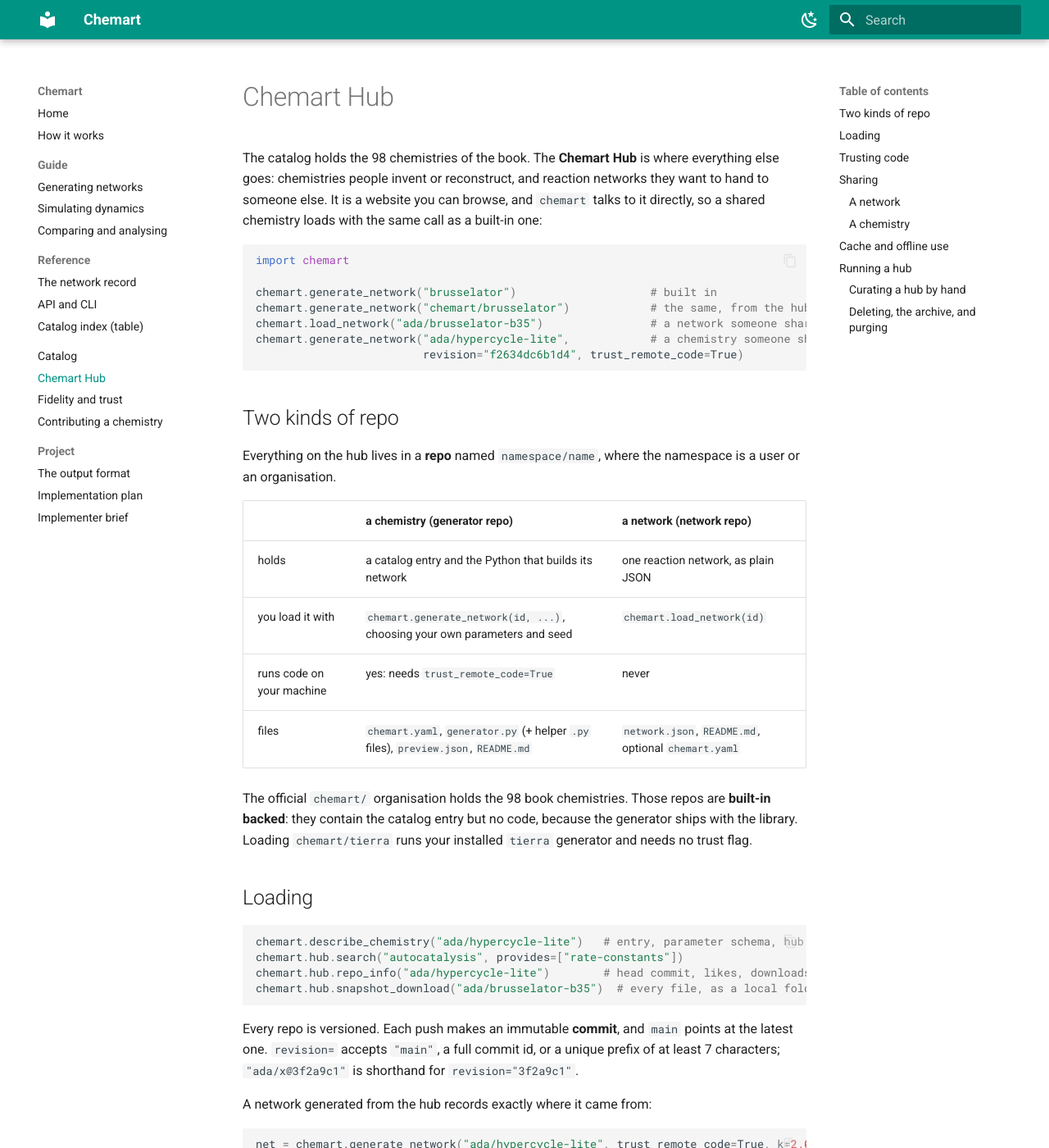
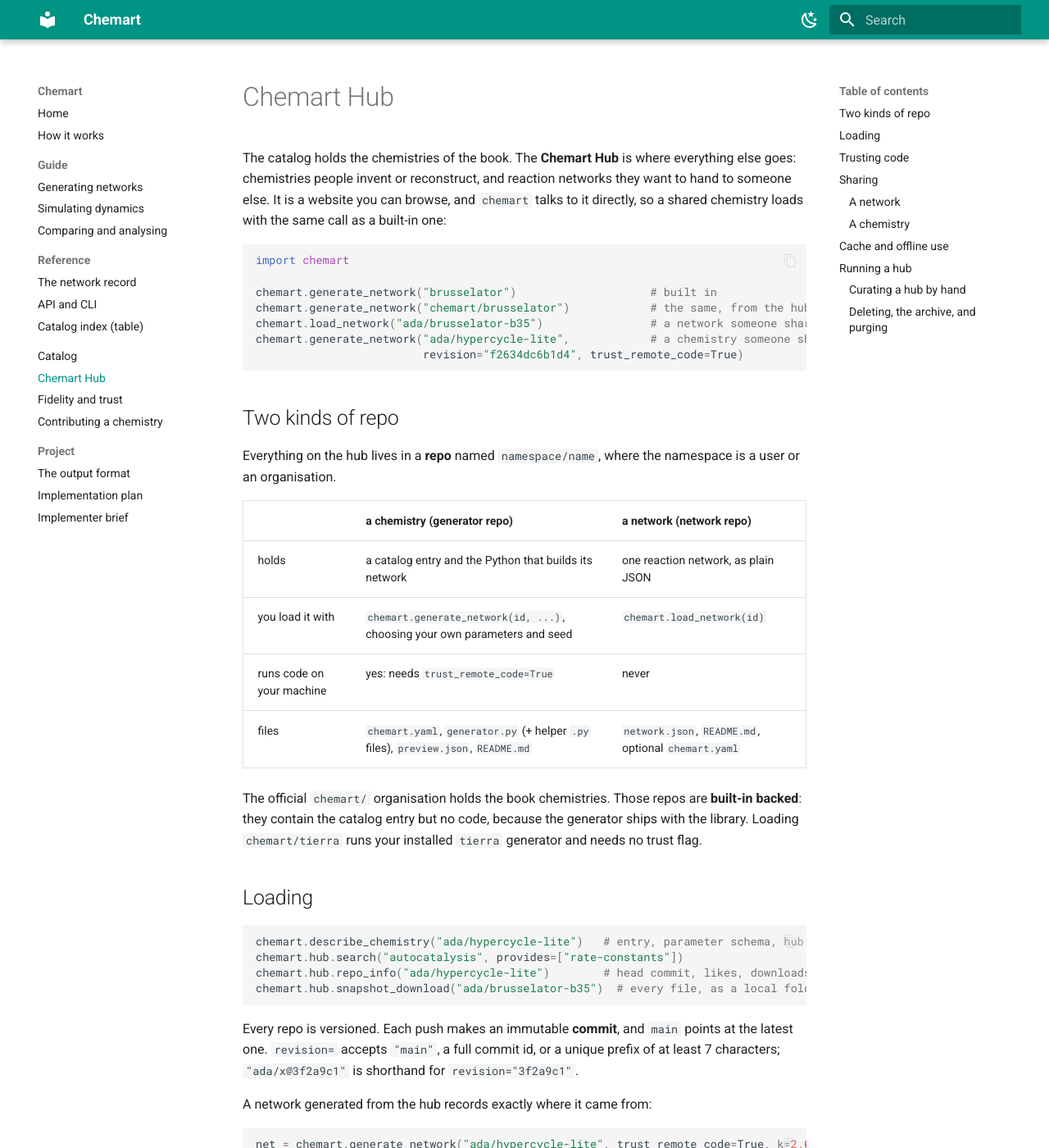
Before and after one commit to MarcoTuc/Chemart, an MkDocs documentation site: the page built from docs/hub.md, in a window 1280 px wide and 1400 px high. Shown: the whole window at 82% size. Built offline with MkDocs 1.6.1 and Material for MkDocs 9.7.7, drawn with Linux system fonts in a browser that asks for light colours; some of the changed text lies outside the part shown.

Commit message:
Drop the chemistry counts from the hub documentation
Co-Authored-By: Claude Opus 5 <noreply@anthropic.com>

````diff
--- a/docs/hub.md
+++ b/docs/hub.md
@@ -1,6 +1,6 @@
 # Chemart Hub
 
-The catalog holds the 98 chemistries of the book. The **Chemart Hub** is where
+The catalog holds the chemistries of the book. The **Chemart Hub** is where
 everything else goes: chemistries people invent or reconstruct, and reaction
 networks they want to hand to someone else. It is a website you can browse,
 and `chemart` talks to it directly, so a shared chemistry loads with the same
@@ -28,7 +28,7 @@ namespace is a user or an organisation.
 | runs code on your machine | yes: needs `trust_remote_code=True` | never |
 | files | `chemart.yaml`, `generator.py` (+ helper `.py` files), `preview.json`, `README.md` | `network.json`, `README.md`, optional `chemart.yaml` |
 
-The official `chemart/` organisation holds the 98 book chemistries. Those repos
+The official `chemart/` organisation holds the book chemistries. Those repos
 are **built-in backed**: they contain the catalog entry but no code, because
 the generator ships with the library. Loading `chemart/tierra` runs your
 installed `tierra` generator and needs no trust flag.
@@ -114,7 +114,7 @@ uv run chemart check my-chem        # the checks the hub will apply, run locally
 uv run chemart push my-chem         # -> you/my-chem
 ```
 
-`chemart.yaml` is a catalog file, with the same schema as the 98 built-ins
+`chemart.yaml` is a catalog file, with the same schema as the built-ins
 (`catalog/SCHEMA.md` in the repository), plus a `hub:` block:
 
 ```yaml
@@ -183,7 +183,7 @@ uv run --package chemart-hub chemart-hub create-user you --admin     # prompts f
 uv run --package chemart-hub chemart-hub create-org chemart --owner you
 uv run --package chemart-hub chemart-hub serve                       # http://127.0.0.1:8000
 
-# in another terminal: stock the official shelf with the 98 built-ins
+# in another terminal: stock the official shelf with the built-ins
 uv run --package chemart-hub chemart-hub token you > /tmp/token
 uv run --package chemart-hub chemart-hub seed --token "$(cat /tmp/token)"
 ```
````
Also changed, not shown: README.md (+1 -1 lines).
